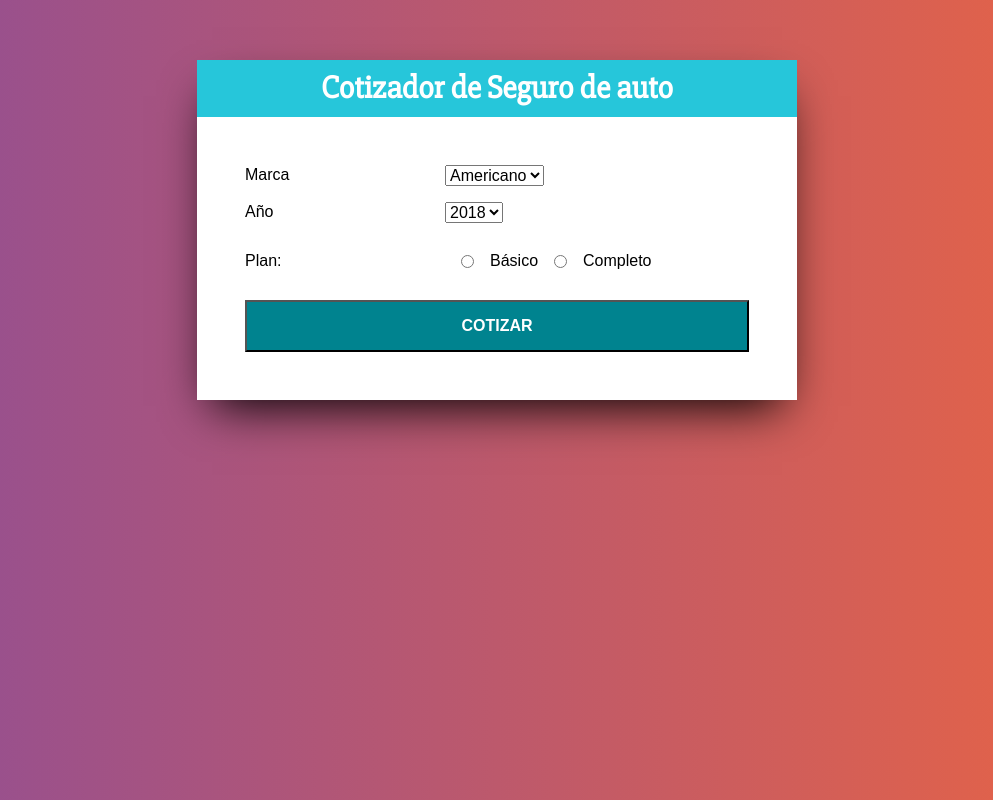
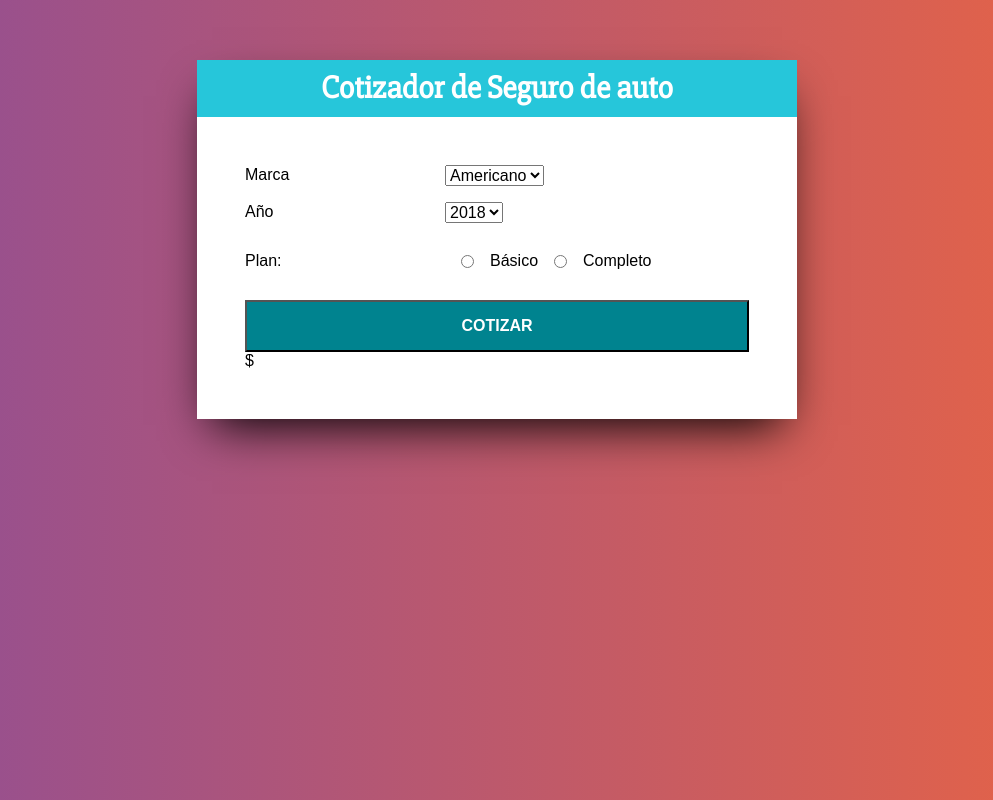
Before and after one commit to jmocana2/ejemplos-react-udemy, a React (Create React App) app in the folder cotizador/: page / in a window 1280 px wide. Shown: the whole page, without its empty margins (143-1136 px from the left). Built offline with nearby package versions, Linux system fonts and the light colour scheme.

Commit message:
Project quoting finished

```diff
--- a/cotizador/src/componentes/App.js
+++ b/cotizador/src/componentes/App.js
@@ -2,6 +2,7 @@ import React, { Component } from 'react';
 import Header from './Header';
 import Formulario  from './Formulario';
 import Resumen from './Resumen';
+import Resultado from './Resultado';
 import { obtenerDiferenciaAnio, calcularMarca, obtenerPlan } from '../helper';
 
 class App extends Component {
@@ -45,6 +46,7 @@ class App extends Component {
         <div className="contenedor-formulario">
           <Formulario cotizarSeguro={this.cotizarSeguro} />
           <Resumen resultado={this.state.resultado} datos={this.state.datos} />
+          <Resultado resultado={this.state.resultado} />
         </div>
       </div>
     </div>
--- /dev/null
+++ b/cotizador/src/componentes/Resultado.js
@@ -0,0 +1,13 @@
+import React, { Component } from 'react';
+
+class Resultado extends Component {
+  render() {
+    return (
+      <div>
+         $ {this.props.resultado}
+      </div>
+    );
+  }
+}
+
+export default Resultado;
--- a/cotizador/src/componentes/Resumen.js
+++ b/cotizador/src/componentes/Resumen.js
@@ -1,11 +1,10 @@
 import React, { Component } from 'react';
 import { primeraMayuscula } from '../helper'
+import Resultado from './Resultado';
 
 class Resumen extends Component {
 
   mostrarResumen = () =>{
-
-    console.log('entra');
 
     const {marca, year, plan} = this.props.datos
 
```
